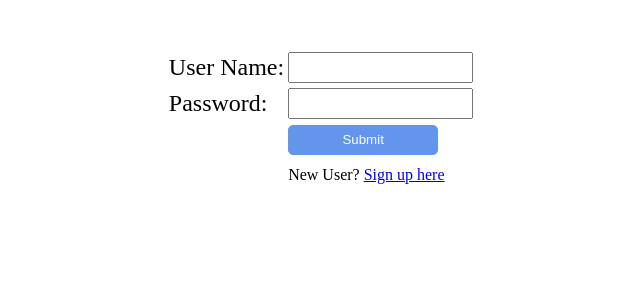
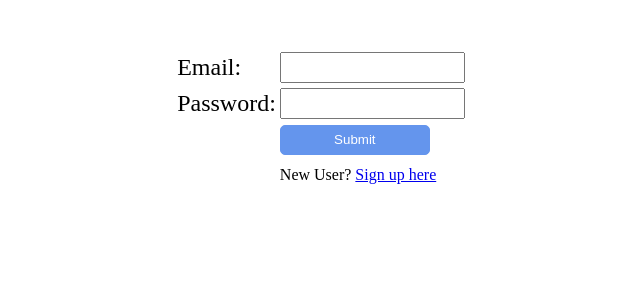
Before and after one commit to HealthAndFitnessTracker/Health_Fitness_Tracker, a Flask app: page /signIn in a window 1280 px wide. Shown: the part 212-506 px from the top of the page, without its empty margins (319-959 px from the left). Run offline with Flask 3, Linux system fonts and the light colour scheme.

Commit message:
refactor

```diff
--- a/app.py
+++ b/app.py
@@ -1,6 +1,10 @@
 from flask import Flask
 from views import views
+from configs import Config
+
 app = Flask(__name__)
+app.config.from_object(Config)
+
 app.register_blueprint(views, url_prefix="/")
 
 if __name__ == '__main__':
--- /dev/null
+++ b/configs.py
@@ -0,0 +1,3 @@
+class Config:
+    SECRET_KEY = 'my-secret-key'
+    SQLALCHEMY_DATABASE_URI = 'sqlite:///myapp.db'
--- /dev/null
+++ b/forms/sign_in_form.py
@@ -0,0 +1,8 @@
+from flask_wtf import FlaskForm
+from wtforms import StringField, PasswordField, SubmitField
+from wtforms.validators import DataRequired, Email
+
+class SignInForm(FlaskForm):
+    email = StringField('Email:', validators=[DataRequired(), Email()])
+    password = PasswordField('Password:', validators=[DataRequired()])
+    submit = SubmitField('Submit')
--- a/static/signIn.css
+++ b/static/signIn.css
@@ -51,7 +51,7 @@ form {
     padding: 30px;
 }
 
-button{
+.btn{
     background-color: cornflowerblue;
     width: 150px;
     height: 30px;
--- a/templates/signIn.html
+++ b/templates/signIn.html
@@ -19,19 +19,20 @@
         </div>
     </div>
     <div class="signIn">
-        <form action="{{ url_for('views.signInCheck') }}" method="post">
+        <form method="POST">
+          {{ form.hidden_tag() }}
             <table>
             <tr class="form-group">
-              <td><label for="userName">User Name:</label></td>
-              <td><input type="text" id="userName" name="userName" required></td>
+              <td>{{ form.email.label }}</td>
+              <td>{{ form.email(class='form-control') }}</td>
             </tr>
             <tr class="form-group">
-              <td><label for="password">Password:</label></td>
-              <td><input type="password" id="password" name="password" required></td>
+              <td>{{ form.password.label }}</td>
+              <td>{{ form.password(class='form-control') }}</td>
             </tr>
             <tr>
               <td></td>
-              <td><button type="submit">Submit</button></td>
+              <td>{{ form.submit(class="btn") }}</td>
             </tr>
             <tr>
                 <td></td>
--- a/views.py
+++ b/views.py
@@ -1,4 +1,5 @@
 from flask import Blueprint, render_template, request
+from forms.sign_in_form import SignInForm
 
 views = Blueprint(__name__, "views")
 
@@ -6,9 +7,15 @@ views = Blueprint(__name__, "views")
 def dashboard():
     return render_template('dashboard.html')
 
-@views.route('/signIn')
+@views.route('/signIn', methods=['GET', 'POST'])
 def signIn():
-    return render_template('signIn.html')
+    sign_in_form = SignInForm()
+    if sign_in_form.validate_on_submit():
+        email = sign_in_form.email.data
+        password = sign_in_form.password.data
+
+        return 'Hello'
+    return render_template('signIn.html', form=sign_in_form)
 
 @views.route('/signUp')
 def signUp():
```
